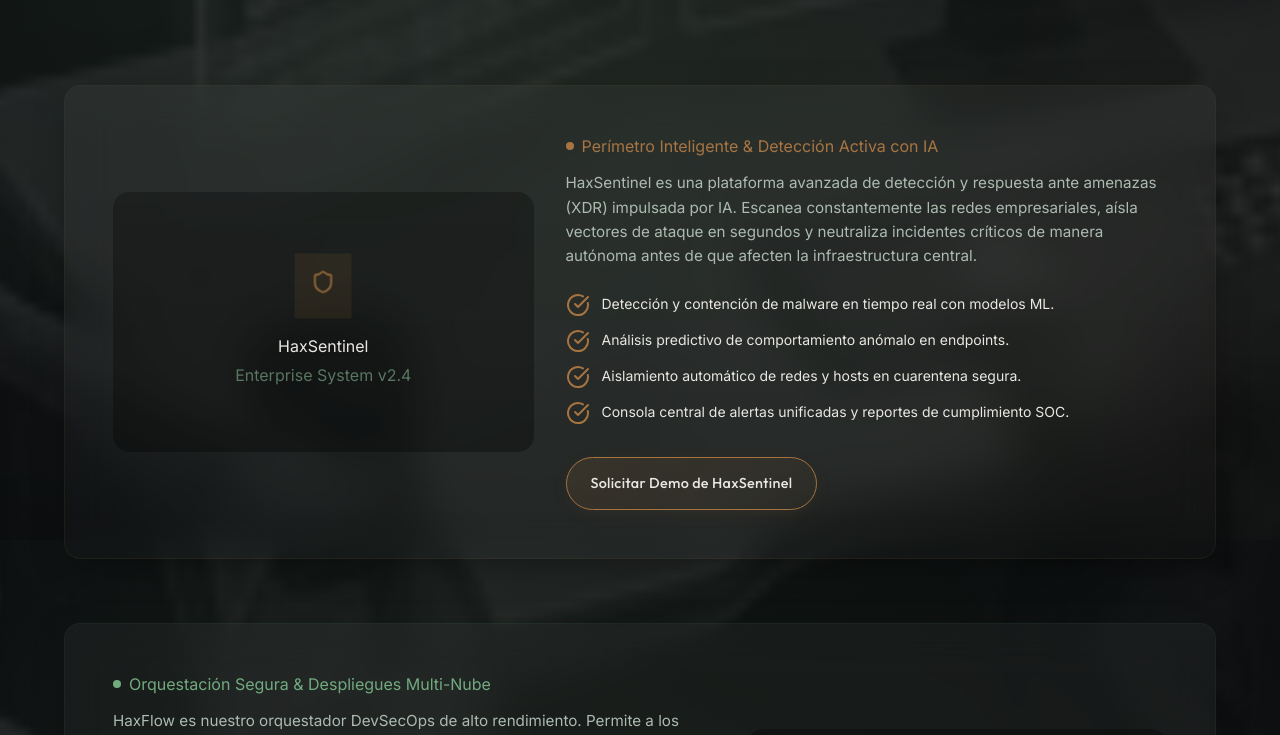
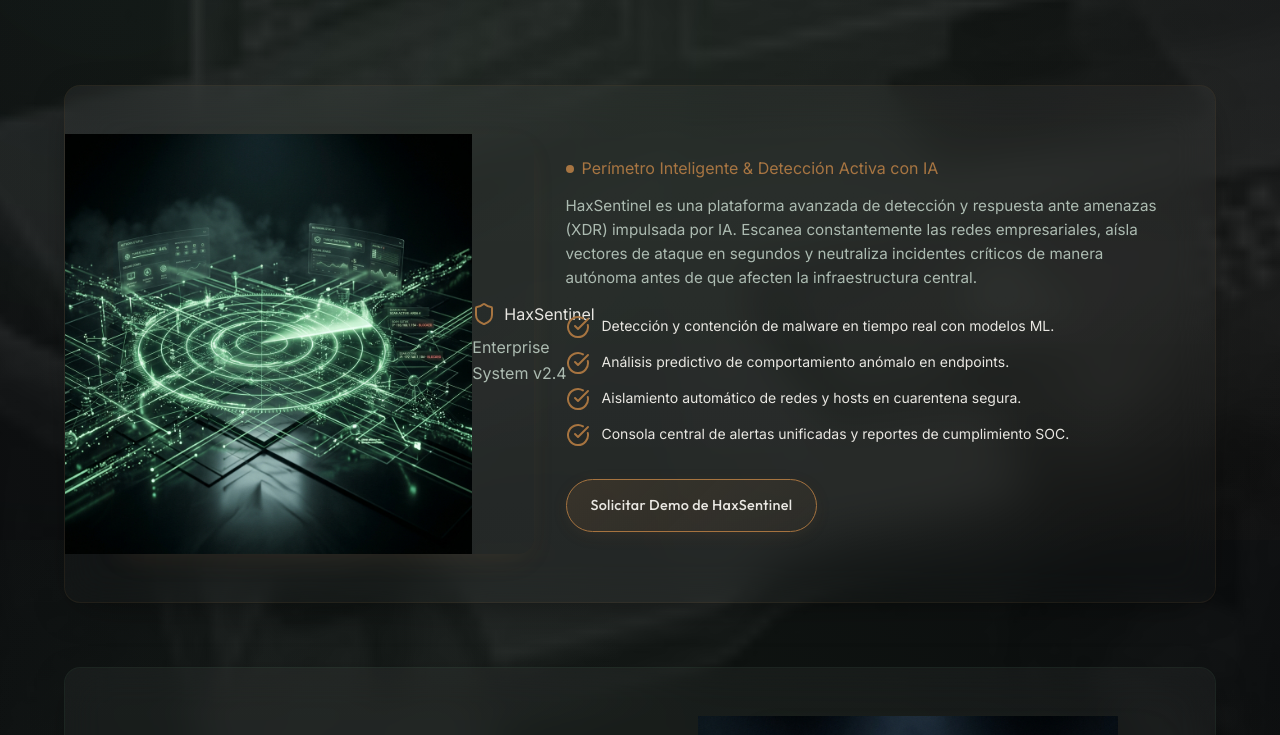
Before and after one commit to VALANTHAY/haxelera-site, a React (Vite) app: page / in a window 1280 px wide. Shown: the part 3460-4195 px from the top of the page. Built offline with nearby package versions, Linux system fonts and the light colour scheme.

Commit message:
feat: Add generated tech visualization images for HaxSentinel and HaxFlow products

```diff
--- a/src/components/Products.jsx
+++ b/src/components/Products.jsx
@@ -9,6 +9,7 @@ export default function Products() {
       tagline: 'Perímetro Inteligente & Detección Activa con IA',
       description: 'HaxSentinel es una plataforma avanzada de detección y respuesta ante amenazas (XDR) impulsada por IA. Escanea constantemente las redes empresariales, aísla vectores de ataque en segundos y neutraliza incidentes críticos de manera autónoma antes de que afecten la infraestructura central.',
       icon: Shield,
+      image: '/haxsentinel.png',
       accent: 'copper',
       features: [
         'Detección y contención de malware en tiempo real con modelos ML.',
@@ -23,6 +24,7 @@ export default function Products() {
       tagline: 'Orquestación Segura & Despliegues Multi-Nube',
       description: 'HaxFlow es nuestro orquestador DevSecOps de alto rendimiento. Permite a los equipos de ingeniería automatizar compilaciones y despliegues (CI/CD) con escaneos de código estáticos y dinámicos incorporados en cada commit, garantizando que el software entregado cumpla con el estándar Zero-Trust.',
       icon: Workflow,
+      image: '/haxflow.png',
       accent: 'sage',
       features: [
         'Análisis estático de seguridad (SAST) integrado y automático.',
@@ -71,39 +73,39 @@ export default function Products() {
                   padding: '48px',
                 }}
               >
-                {/* Product Badge/Icon (visual illustration) */}
+                {/* Product Visual / Image */}
                 <div
-                  className={`flex flex-col justify-center items-center p-8 rounded-2xl border bg-black bg-opacity-35 order-1 ${
+                  className={`relative flex justify-center items-center rounded-2xl border overflow-hidden order-1 group ${
                     isEven ? 'md:order-1 md:col-span-5' : 'md:order-2 md:col-span-5'
                   }`}
                   style={{
-                    display: 'flex',
-                    flexDirection: 'column',
-                    alignItems: 'center',
-                    justifyContent: 'center',
-                    background: 'rgba(0,0,0,0.3)',
                     borderColor: 'var(--glass-border)',
                     borderRadius: '16px',
-                    padding: '40px',
-                    minHeight: '260px'
+                    minHeight: '300px',
+                    boxShadow: isCopper ? '0 10px 30px -10px var(--accent-glow)' : '0 10px 30px -10px var(--primary-glow)'
                   }}
                 >
-                  <div
-                    className="p-4 rounded-full border mb-4 animate-pulse-slow"
-                    style={{
-                      color: isCopper ? 'var(--accent)' : 'var(--primary)',
-                      borderColor: isCopper ? 'hsla(30, 45%, 45%, 0.2)' : 'hsla(135, 25%, 55%, 0.2)',
-                      background: isCopper ? 'var(--accent-glow)' : 'var(--primary-glow)',
-                    }}
-                  >
-                    <IconComponent className="w-12 h-12" />
+                  <img
+                    src={product.image}
+                    alt={product.name}
+                    className="absolute inset-0 w-full h-full object-cover opacity-80 group-hover:opacity-100 group-hover:scale-105 transition-all duration-700"
+                    style={{ mixBlendMode: 'luminosity' }}
+                  />
+
+                  {/* Subtle Gradient Overlay */}
+                  <div className="absolute inset-0 bg-gradient-to-t from-black via-transparent to-transparent opacity-80"></div>
+
+                  <div className="absolute bottom-6 left-6 flex flex-col z-10">
+                    <div className="flex items-center gap-2 mb-2">
+                      <IconComponent className="w-5 h-5" style={{ color: isCopper ? 'var(--accent)' : 'var(--primary)' }} />
+                      <span className="font-heading font-extrabold text-xl text-white tracking-wide">
+                        {product.name}
+                      </span>
+                    </div>
+                    <span className="font-mono text-xs uppercase tracking-widest" style={{ color: 'var(--text-muted)' }}>
+                      Enterprise System v2.4
+                    </span>
                   </div>
-                  <span className="font-heading font-extrabold text-2xl text-white tracking-wide mb-1">
-                    {product.name}
-                  </span>
-                  <span className="font-mono text-xs uppercase tracking-widest" style={{ color: 'var(--text-dark)' }}>
-                    Enterprise System v2.4
-                  </span>
                 </div>
 
                 {/* Product Copy Details */}
```
Also changed, not shown: public/haxflow.png (added), public/haxsentinel.png (added).
